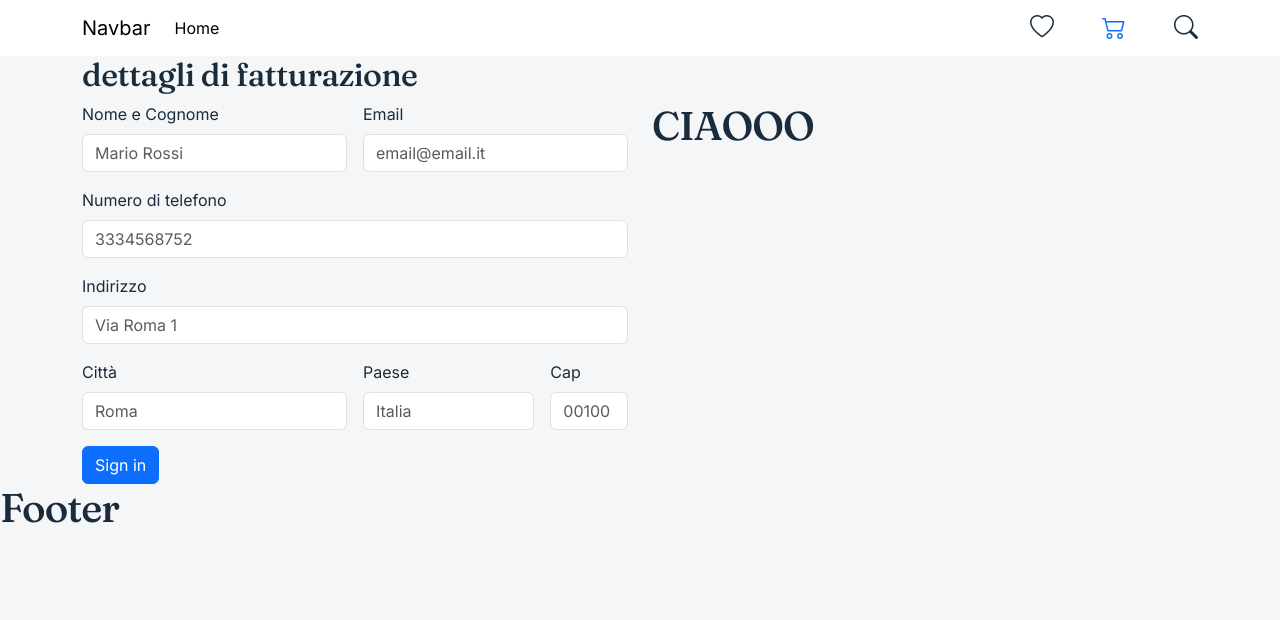
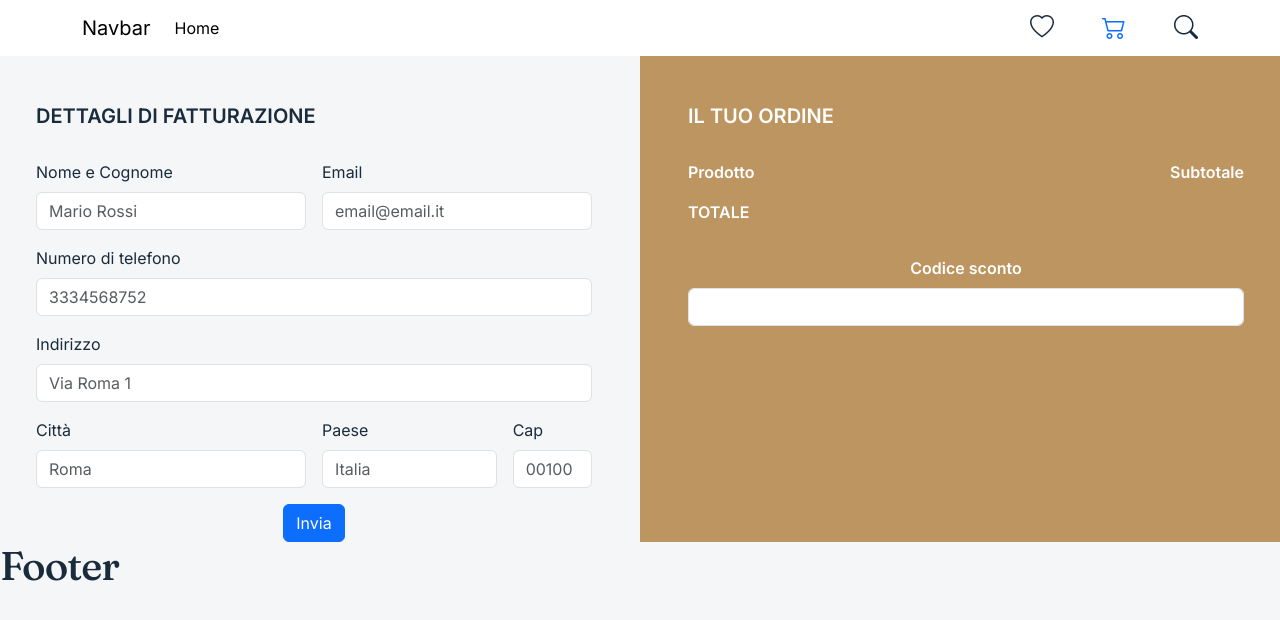
Before and after one commit to Carlo-Falanga/booldog-project-work, a React app in the folder frontend/: page /checkout in a window 1280 px wide. Shown: the top 620 px of the page. Built offline with nearby package versions, Linux system fonts and the light colour scheme; the HTML template or start-up script is replaced by a standard one.

Commit message:
improve layout and styling of checkout page form and order section

```diff
--- a/frontend/src/index.css
+++ b/frontend/src/index.css
@@ -7,42 +7,42 @@
 /* Variabili CSS */
 :root {
   /* Sfondi e testi */
-  --bool-bg:              #F4F6F8;
-  --bool-surface:         #FFFFFF;
-  --bool-text:            #1A2B3C;
-  --bool-text-muted:      #6B7A8C;
+  --bool-bg: #F4F6F8;
+  --bool-surface: #FFFFFF;
+  --bool-text: #1A2B3C;
+  --bool-text-muted: #6B7A8C;
 
   /* Brand colors */
-  --bool-primary:         #2B4A6F;
-  --bool-primary-hover:   #1F3A5C;
-  --bool-accent:          #D4A574;
-  --bool-accent-hover:    #BD9560;
+  --bool-primary: #2B4A6F;
+  --bool-primary-hover: #1F3A5C;
+  --bool-accent: #D4A574;
+  --bool-accent-hover: #BD9560;
 
   /* Bordi */
-  --bool-border:          #DBE0E6;
+  --bool-border: #DBE0E6;
 
   /* Stati semantici */
-  --bool-success:         #2D7A4E;
-  --bool-warning:         #B8842A;
-  --bool-error:           #B83D3D;
+  --bool-success: #2D7A4E;
+  --bool-warning: #B8842A;
+  --bool-error: #B83D3D;
 
   /* Font families */
-  --bool-font-display:    'Fraunces', Georgia, serif;
-  --bool-font-body:       'Inter', system-ui, sans-serif;
+  --bool-font-display: 'Fraunces', Georgia, serif;
+  --bool-font-body: 'Inter', system-ui, sans-serif;
 
   /* Border radius (in linea con Bootstrap) */
-  --bool-radius-sm:       4px;
-  --bool-radius-md:       6px;
-  --bool-radius-lg:       12px;
-  --bool-radius-xl:       20px;
+  --bool-radius-sm: 4px;
+  --bool-radius-md: 6px;
+  --bool-radius-lg: 12px;
+  --bool-radius-xl: 20px;
 
   /* Shadows */
-  --bool-shadow-sm:       0 2px 8px rgba(26, 43, 60, 0.06);
-  --bool-shadow-md:       0 4px 16px rgba(26, 43, 60, 0.1);
-  --bool-shadow-lg:       0 8px 32px rgba(26, 43, 60, 0.14);
+  --bool-shadow-sm: 0 2px 8px rgba(26, 43, 60, 0.06);
+  --bool-shadow-md: 0 4px 16px rgba(26, 43, 60, 0.1);
+  --bool-shadow-lg: 0 8px 32px rgba(26, 43, 60, 0.14);
 
   /* Transizioni */
-  --bool-transition:      250ms ease;
+  --bool-transition: 250ms ease;
 }
 
 
@@ -55,7 +55,8 @@ body {
 }
 
 /* Titoli con font display */
-h1, h2 {
+h1,
+h2 {
   font-family: var(--bool-font-display);
   font-weight: 500;
   letter-spacing: -0.5px;
@@ -65,7 +66,16 @@ h1 {
   letter-spacing: -1px;
 }
 
-h3, h4, h5, h6 {
+h3,
+h4,
+h5,
+h6 {
   font-family: var(--bool-font-body);
   font-weight: 500;
 }
+
+
+
+#order_section {
+  background-color: var( --bool-accent-hover);
+}
--- a/frontend/src/pages/CheckoutPage.jsx
+++ b/frontend/src/pages/CheckoutPage.jsx
@@ -19,53 +19,80 @@ export default function CheckoutPage() {
 
     return (
         <>
-            <div className="container">
-                <h2>dettagli di fatturazione</h2>
-                <div className="row ">
-                    <div className="col-sm-12 col-md-6">
+
+
+                <div className="row">
+
+                    <div className="col-sm-12 col-md-6 pt-5 px-5">
+                        <h5 className="pb-4 fw-bold">DETTAGLI DI FATTURAZIONE</h5>
                         <form class="row g-3">
                             <div class="col-md-6">
-                                <label for="inputFullName" class="form-label">Nome e Cognome</label>
+                                <label htmlFor="inputFullName" class="form-label">Nome e Cognome</label>
                                 <input type="text" class="form-control" id="inputFullName" placeholder="Mario Rossi" />
                             </div>
                             <div class="col-md-6">
-                                <label for="inputEmail4" class="form-label">Email</label>
+                                <label htmlFor="inputEmail4" class="form-label">Email</label>
                                 <input type="email" class="form-control" id="inputEmail4" placeholder="email@email.it" />
                             </div>
                             <div class="col-12">
-                                <label for="inputTel" class="form-label">Numero di telefono</label>
+                                <label htmlFor="inputTel" class="form-label">Numero di telefono</label>
                                 <input type="tel" class="form-control" id="inputTel" value={phone} onChange={handlePhone} placeholder="3334568752" maxLength="15" />
                             </div>
                             <div class="col-12">
-                                <label for="inputAddress" class="form-label">Indirizzo</label>
+                                <label htmlFor="inputAddress" class="form-label">Indirizzo</label>
                                 <input type="text" class="form-control" id="inputAddress" placeholder="Via Roma 1" />
                             </div>
                             <div class="col-md-6">
-                                <label for="inputCity" class="form-label">Città</label>
+                                <label htmlFor="inputCity" class="form-label">Città</label>
                                 <input type="text" class="form-control" id="inputCity" placeholder="Roma" />
                             </div>
                             <div class="col-md-4">
-                                <label for="inputState" class="form-label">Paese</label>
+                                <label htmlFor="inputState" class="form-label">Paese</label>
                                 <input type="text" class="form-control" id="inputState" placeholder="Italia" />
                             </div>
                             <div class="col-md-2">
-                                <label for="inputZip" class="form-label">Cap</label>
+                                <label htmlFor="inputZip" class="form-label">Cap</label>
                                 <input type="text" class="form-control" id="inputZip" value={zip} onChange={handleZip} placeholder="00100" maxLength="5" />
                             </div>
-                            <div class="col-12">
-                                <button type="submit" class="btn btn-primary">Sign in</button>
+                            <div class="col-12 d-flex justify-content-center">
+                                <button type="submit" class="btn btn-primary">Invia</button>
                             </div>
                         </form>
                     </div>
-                    <div className="col-sm-12 col-md-6">
-                    <h1>CIAOOO</h1>
+
+
+
+                    <div id="order_section" className="col-sm-12 col-md-6 pt-5 px-5 text-white">
+                        <h5 className="pb-4 fw-bold">IL TUO ORDINE</h5>
+                        <div className="d-flex justify-content-between">
+                            <div>
+                                <p className="fw-bold">Prodotto</p>
+                            </div>
+                            <div>
+                                <p className="fw-bold">Subtotale</p>
+                            </div>
+                        </div>
+                        <div className="d-flex justify-content-between">
+                            <div>
+                                <p className="fw-bold">TOTALE</p>
+                            </div>
+                            <div>
+                                {/* totale */}
+                            </div>
+                        </div>
+                        <div className="pt-3">
+                            <label htmlFor="inputCoupon" className="form-label fw-bold d-flex justify-content-center">Codice sconto</label>
+                            <input type="text" class="form-control" id="inputCoupon" maxLength="20" />
+                        </div>
+
+
                     </div>
                 </div>
 
 
 
 
-            </div>
+
 
         </>
     )
```
